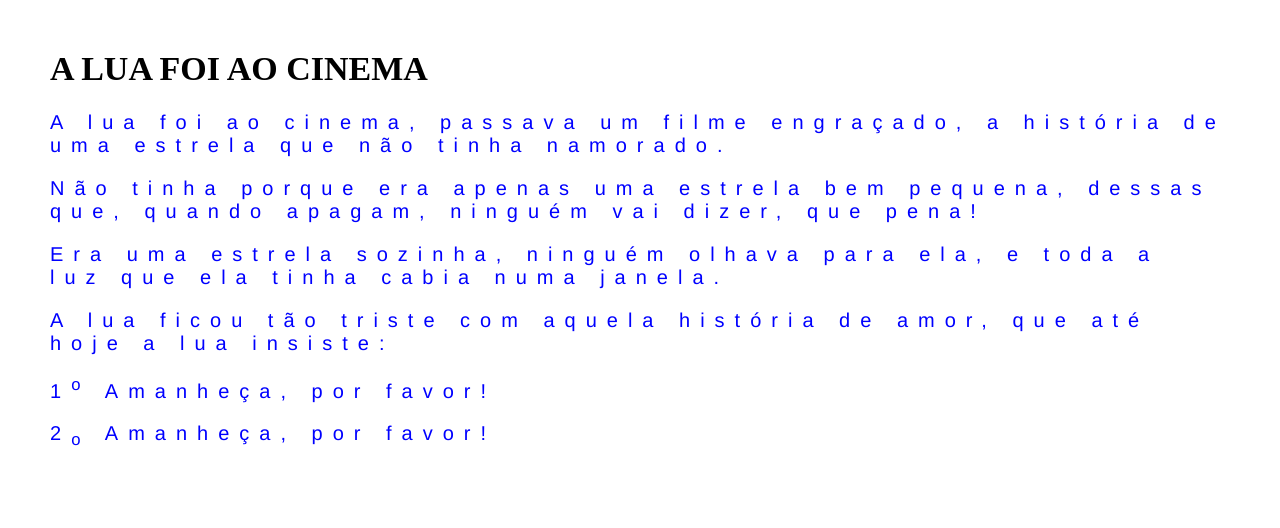
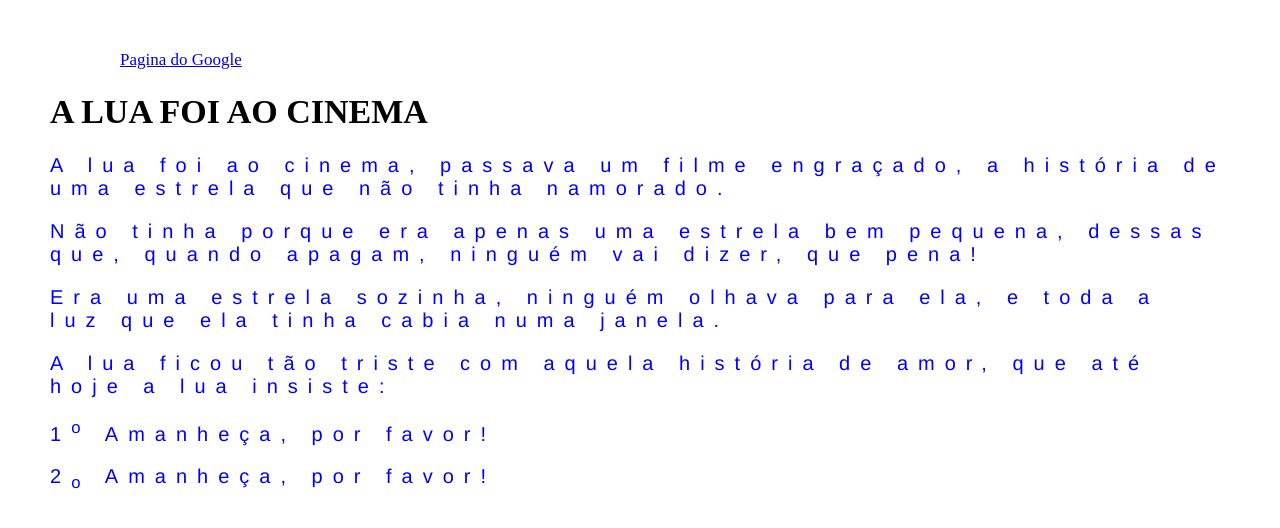
Before and after one commit to AirMartins/HTML-CSS, a plain HTML site: page Capítulo 3/Aula 1/teste.html in a window 1280 px wide. Drawn offline with Linux system fonts and the light colour scheme.

Commit message:
pagina com logo do google

```diff
--- a/Capítulo 3/Aula 1/estilo.css
+++ b/Capítulo 3/Aula 1/estilo.css
@@ -14,3 +14,9 @@ p{
     letter-spacing: 10px;
 
 }
+a{
+    left: 400px;
+    height: 400px;
+    padding: 20px;
+    margin: 50px;
+}
--- a/Capítulo 3/Aula 1/teste.html
+++ b/Capítulo 3/Aula 1/teste.html
@@ -6,8 +6,9 @@
     <link rel="stylesheet" href="estilo.css"/>
 
 </head>
+
 <body>
-
+     <a href="imagens/Google.jpeg" target="blank">Pagina do Google</a>
     <h1> A LUA FOI AO CINEMA</a></h1>
 
 <p>A lua foi ao cinema,
```
